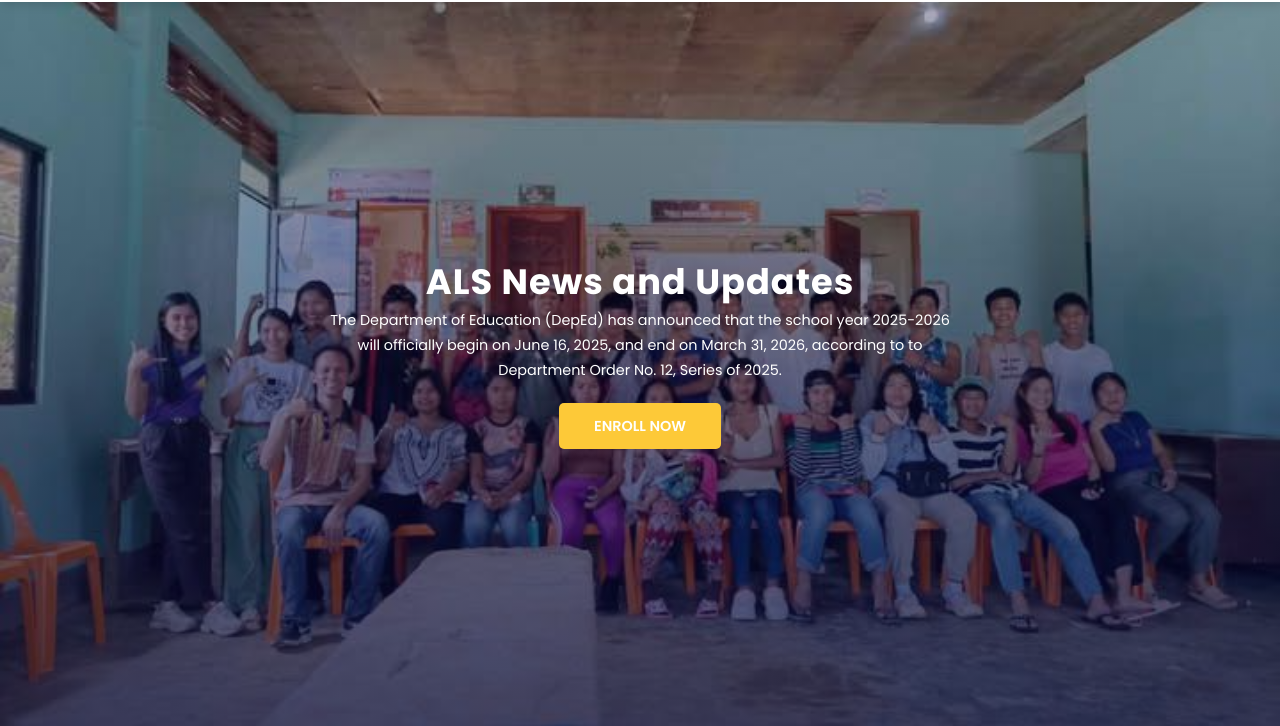
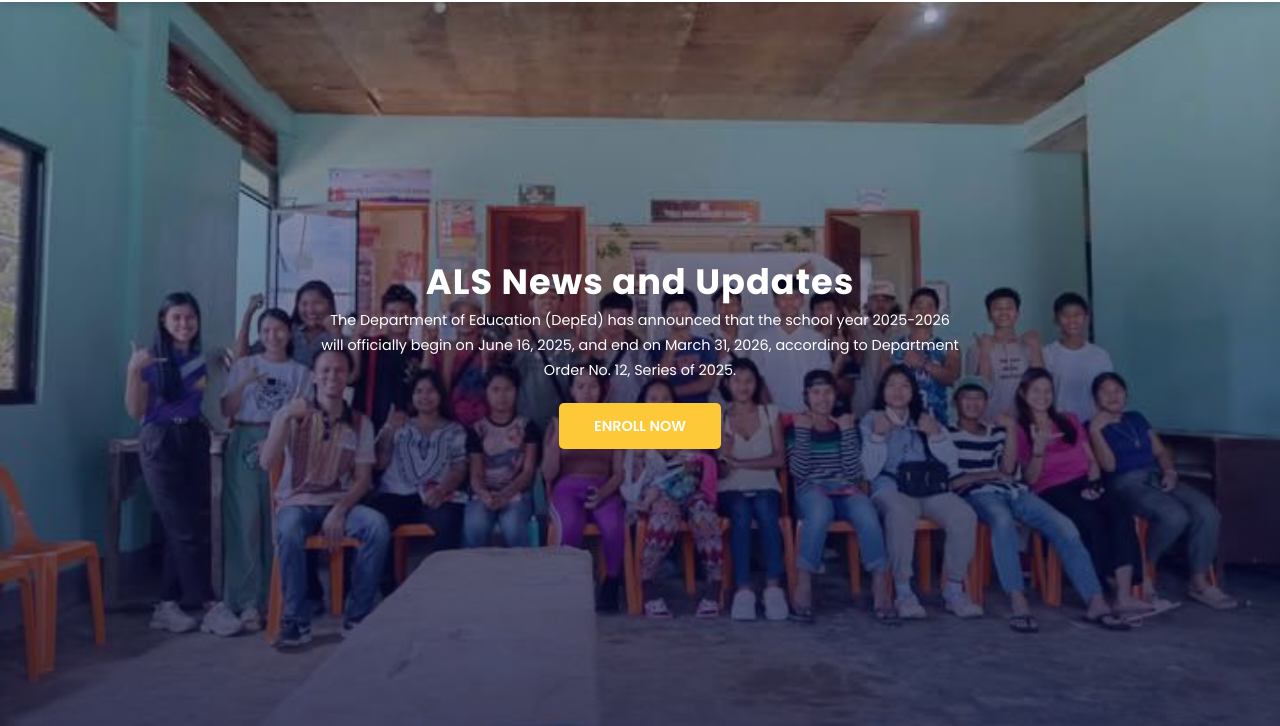
Before and after one commit to Lourivel/ALSsankanan, a plain HTML site: page update.html in a window 1280 px wide. Shown: the part 74-800 px from the top of the page. Drawn offline with nearby package versions, Linux system fonts and the light colour scheme.

Commit message:
Update update.html

```diff
--- a/update.html
+++ b/update.html
@@ -38,7 +38,7 @@
 		<h2>
 			ALS News and Updates
 		</h2>
-		<p>The Department of Education (DepEd) has announced that the school year 2025-2026 will officially begin on June 16, 2025, and end on March 31, 2026, according to to Department Order No. 12, Series of 2025.</p>
+		<p>The Department of Education (DepEd) has announced that the school year 2025-2026 will officially begin on June 16, 2025, and end on March 31, 2026, according to Department Order No. 12, Series of 2025.</p>
 		<div class="btn">
 			<a href="https://forms.gle/ip9j2yQZU1TFwwaM8" class="yellow">ENROLL NOW</a>
 		</div>
```
